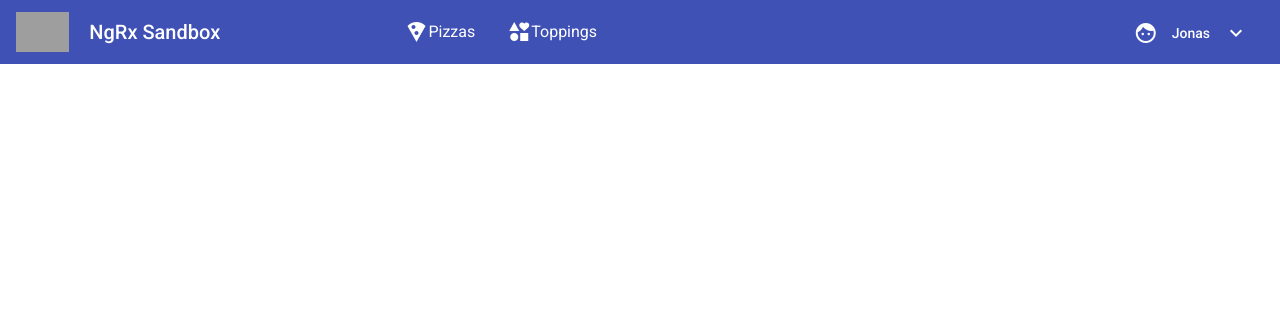
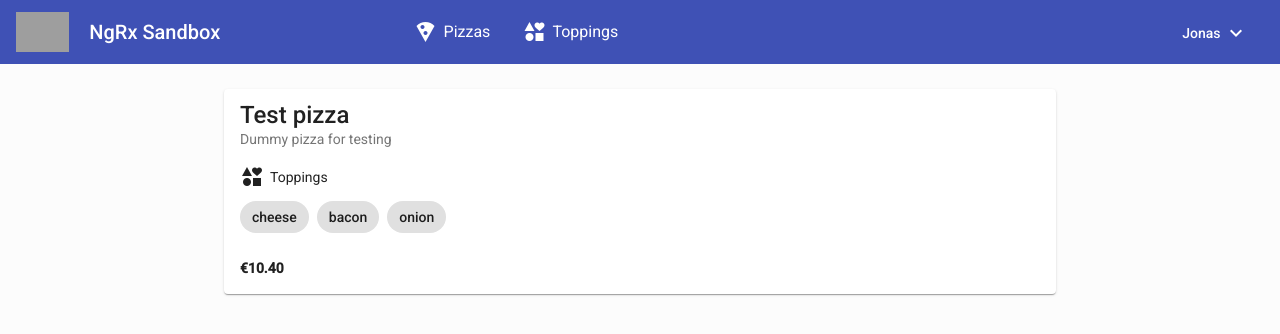
Before and after one commit to jbrems/ngrx-sandbox, an Angular app: page /pizzas in a window 1280 px wide. Before the commit this address led to /. Shown: the top 334 px of the page. Built offline with nearby package versions, Linux system fonts and the light colour scheme; grey boxes are pictures that could not be loaded.

Commit message:
Add pizza page

```diff
--- a/src/app/app-routing.module.ts
+++ b/src/app/app-routing.module.ts
@@ -1,9 +1,11 @@
 import { NgModule } from '@angular/core';
 import { RouterModule, Routes } from '@angular/router';
+import { PizzaComponent } from './pizza/pizza.component';
 import { LoginComponent } from './user/login/login.component';
 
 const routes: Routes = [
   { path: 'login', component: LoginComponent },
+  { path: 'pizzas', component: PizzaComponent },
 ];
 
 @NgModule({
--- a/src/app/app.module.ts
+++ b/src/app/app.module.ts
@@ -6,6 +6,7 @@ import { AppComponent } from './app.component';
 import { BrowserAnimationsModule } from '@angular/platform-browser/animations';
 import { HeaderModule } from './header/header.module';
 import { UserModule } from './user/user.module';
+import { PizzaModule } from './pizza/pizza.module';
 
 @NgModule({
   declarations: [
@@ -17,6 +18,7 @@ import { UserModule } from './user/user.module';
     BrowserAnimationsModule,
     HeaderModule,
     UserModule,
+    PizzaModule,
   ],
   providers: [],
   bootstrap: [AppComponent]
--- a/src/app/header/header.component.html
+++ b/src/app/header/header.component.html
@@ -2,11 +2,10 @@
   <img src="https://ngrx.io/assets/images/badge.svg" alt="NgRx logo">
   <span>NgRx Sandbox</span>
   <span class="spacer-1"></span>
-  <a><mat-icon>local_pizza</mat-icon><span>Pizzas</span></a>
+  <a routerLink="pizzas" routerLinkActive="active"><mat-icon>local_pizza</mat-icon><span>Pizzas</span></a>
   <a><mat-icon>interests</mat-icon><span>Toppings</span></a>
   <span class="spacer-3"></span>
   <button class="user-button" mat-button [matMenuTriggerFor]="userMenu" aria-label="User menu">
-    <mat-icon>face</mat-icon>
     <span>Jonas</span>
     <mat-icon>expand_more</mat-icon>
   </button>
--- a/src/app/header/header.component.scss
+++ b/src/app/header/header.component.scss
@@ -11,6 +11,8 @@ mat-toolbar {
     font-size: 0.8em;
     font-weight: 400;
     cursor: pointer;
+    text-decoration: none;
+    color: #fff;
   }
 
   .spacer-1 {
@@ -23,7 +25,15 @@ mat-toolbar {
 
   .user-button {
     span {
-      margin: 0 1em;
+      margin-right: 0.25em;
+    }
+
+    mat-icon {
+      margin: 0;
     }
   }
 }
+
+mat-icon {
+  margin-right: 0.25em;
+}
--- a/src/app/header/header.module.ts
+++ b/src/app/header/header.module.ts
@@ -5,6 +5,7 @@ import { MatToolbarModule } from '@angular/material/toolbar';
 import { MatIconModule } from '@angular/material/icon';
 import { MatMenuModule } from '@angular/material/menu';
 import { MatButtonModule } from '@angular/material/button';
+import { RouterModule } from '@angular/router';
 
 @NgModule({
   declarations: [
@@ -12,6 +13,7 @@ import { MatButtonModule } from '@angular/material/button';
   ],
   imports: [
     CommonModule,
+    RouterModule,
     MatToolbarModule,
     MatIconModule,
     MatMenuModule,
--- /dev/null
+++ b/src/app/pizza/pizza.component.html
@@ -0,0 +1,14 @@
+<mat-card *ngFor="let pizza of pizzas$ | async">
+  <mat-card-title>{{pizza.name}}</mat-card-title>
+  <mat-card-subtitle>{{pizza.description}}</mat-card-subtitle>
+  <mat-card-content>
+    <p>
+      <mat-icon>interests</mat-icon>
+      Toppings
+    </p>
+    <mat-chip-list>
+      <mat-chip *ngFor="let topping of pizza.toppings">{{topping}}</mat-chip>
+    </mat-chip-list>
+    <p><strong>{{pizza.price | currency:'EUR'}}</strong></p>
+  </mat-card-content>
+</mat-card>
--- /dev/null
+++ b/src/app/pizza/pizza.component.scss
@@ -0,0 +1,30 @@
+:host {
+  display: flex;
+  flex-direction: column;
+  align-items: center;
+  gap: 25px;
+  padding-top: 25px;
+
+  mat-card {
+    width: 800px;
+
+    mat-card-content {
+      display: flex;
+      flex-direction: column;
+      gap: 25px;
+
+      p {
+        display: flex;
+        align-items: center;
+
+        mat-icon {
+          margin-right: 0.25em;
+        }
+      }
+
+      mat-chip-list {
+        margin-top: -25px;
+      }
+    }
+  }
+}
--- /dev/null
+++ b/src/app/pizza/pizza.component.ts
@@ -0,0 +1,20 @@
+import { Component, OnInit } from '@angular/core';
+import { Observable, of } from 'rxjs';
+import { Pizza } from './pizza';
+
+@Component({
+  selector: 'app-pizza',
+  templateUrl: './pizza.component.html',
+  styleUrls: ['./pizza.component.scss']
+})
+export class PizzaComponent implements OnInit {
+  pizzas$: Observable<Pizza[]>
+
+  constructor() {
+    this.pizzas$ = of([{ name: 'Test pizza', toppings: ['cheese', 'bacon', 'onion'], description: 'Dummy pizza for testing', price: 10.40 }]);
+  }
+
+  ngOnInit(): void {
+
+  }
+}
--- /dev/null
+++ b/src/app/pizza/pizza.ts
@@ -0,0 +1,6 @@
+export interface Pizza {
+  name: string;
+  toppings?: any[];
+  description: string;
+  price: number;
+}
--- a/src/styles.scss
+++ b/src/styles.scss
@@ -1,4 +1,4 @@
 /* You can add global styles to this file, and also import other style files */
 
 html, body { height: 100%; }
-body { margin: 0; font-family: Roboto, "Helvetica Neue", sans-serif; }
+body { margin: 0; font-family: Roboto, "Helvetica Neue", sans-serif; background-color: #fcfcfc;}
```
Also changed, not shown: src/app/pizza/pizza.module.ts (+11 -2 lines), 1 other file (tests, documents, lock files or other folders).
